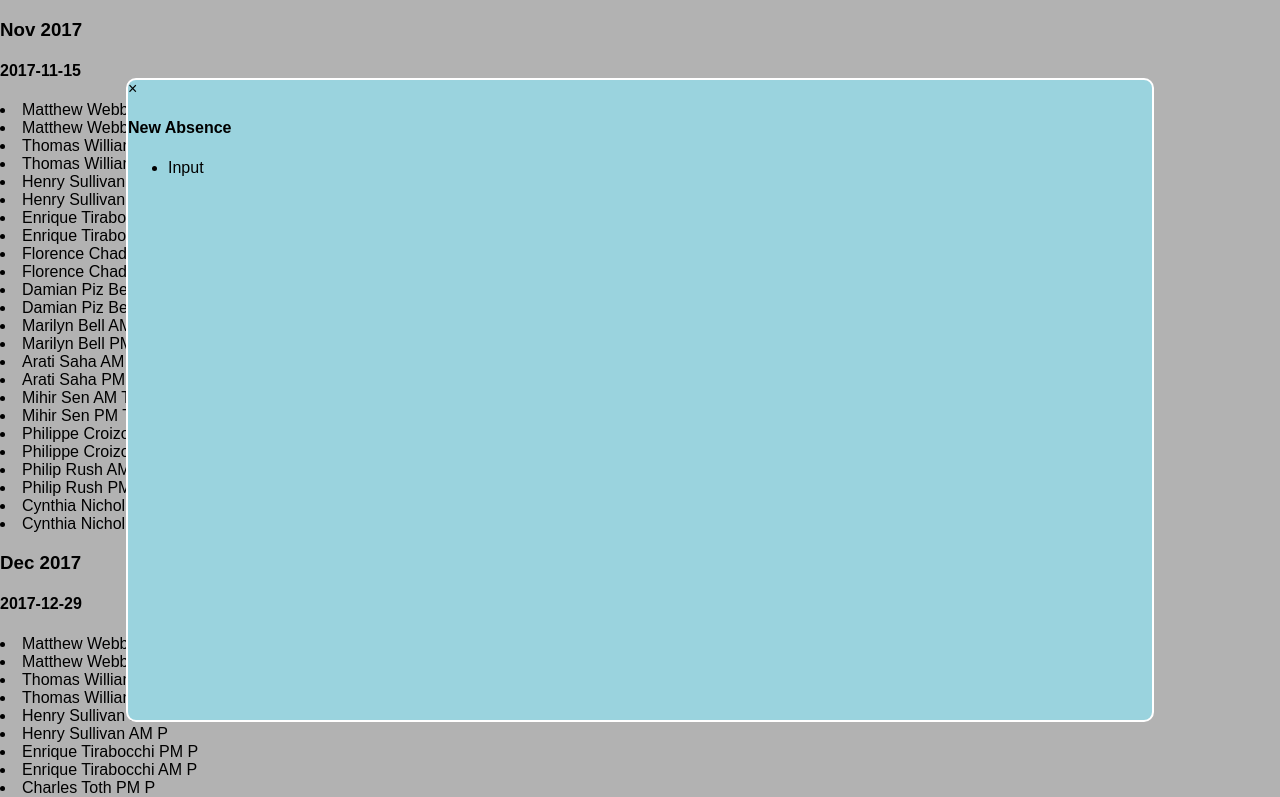
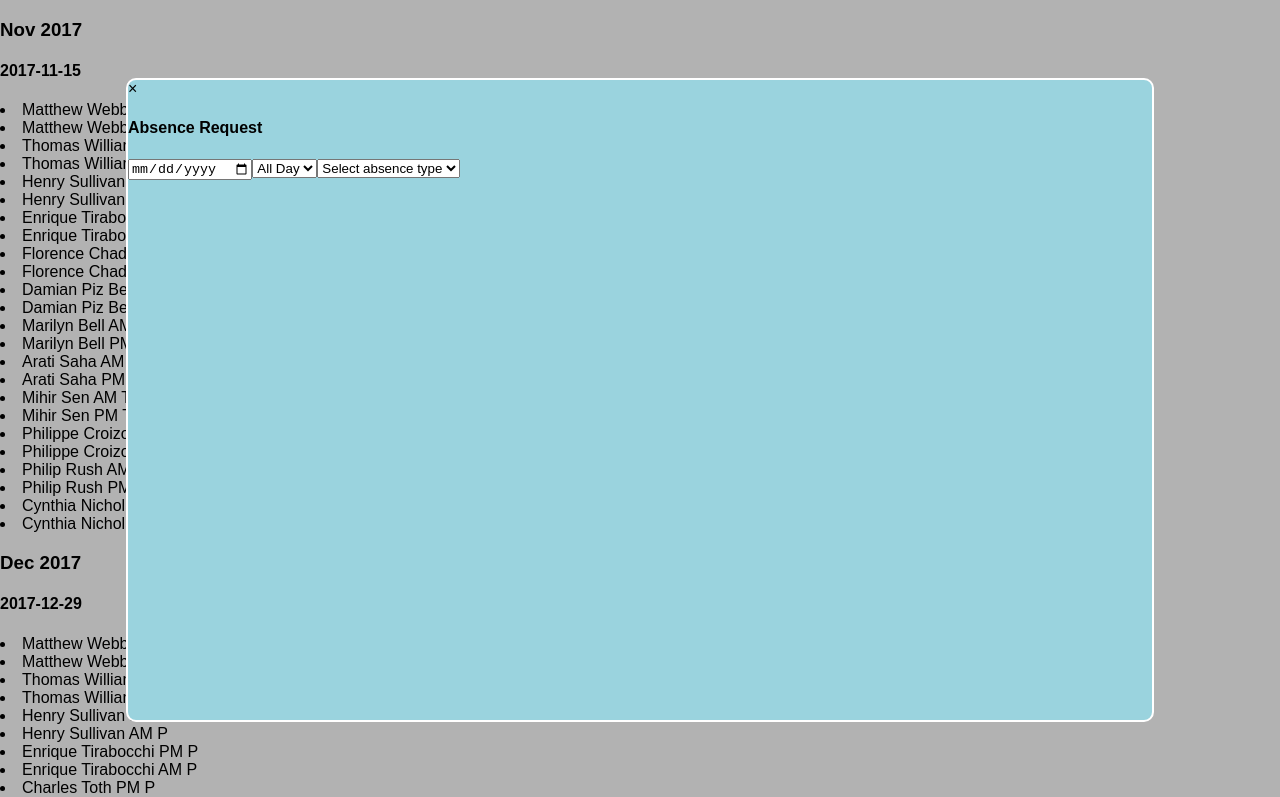
Before and after one commit to CJHunter91/absentee_manager, a React (Create React App) app: page / in a window 1280 px wide. Shown: the top 797 px of the page. Built offline with nearby package versions, Linux system fonts and the light colour scheme.

Commit message:
adds basic input form

```diff
--- a/src/components/UserInput.jsx
+++ b/src/components/UserInput.jsx
@@ -8,7 +8,7 @@ render(){
      return null
 
  let modalStyle = {
-   position: 'absolute',
+   position: 'fixed',
    top: '50%',
    left: '50%',
    height: '80%',
@@ -27,7 +27,7 @@ render(){
  }
 
  let backdropStyle = {
-   position: 'absolute',
+   position: 'fixed',
    width: '100%',
    height: '100%',
    top: '0px',
@@ -47,10 +47,21 @@ render(){
   <article >
     <section id="user-input" className="modal-content" style={modalStyle}>
     <span id="close" onClick={this.props.closeModal} className="close">&times;</span>
-    <h4>New Absence</h4>
-      <ul>
-      <li>Input</li>
-      </ul>
+    <h4>Absence Request</h4>
+      <form>
+        <input type="date"/>
+        <select>
+          <option value="All">All Day</option>
+          <option value="AM">AM</option>
+          <option value="PM">PM</option>
+        </select>
+        <select>
+          <option value="" disabled selected>Select absence type</option>
+          <option value="V">Vacation</option>
+          <option value="P">Public Holiday</option>
+          <option value="T">Training</option>
+        </select>
+      </form>
     </section>
     <div style={backdropStyle} onClick={e => this.close(e)}/>
   </article>
```
